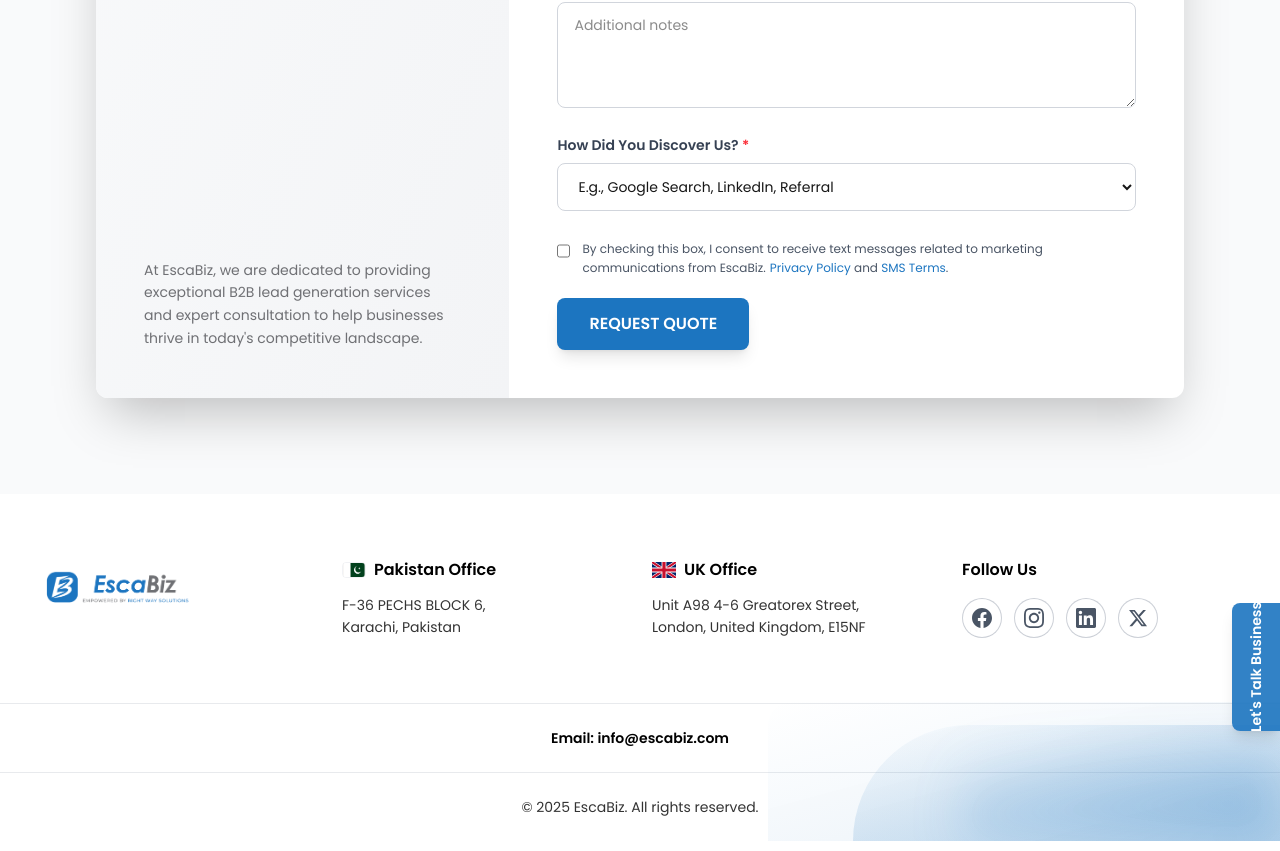
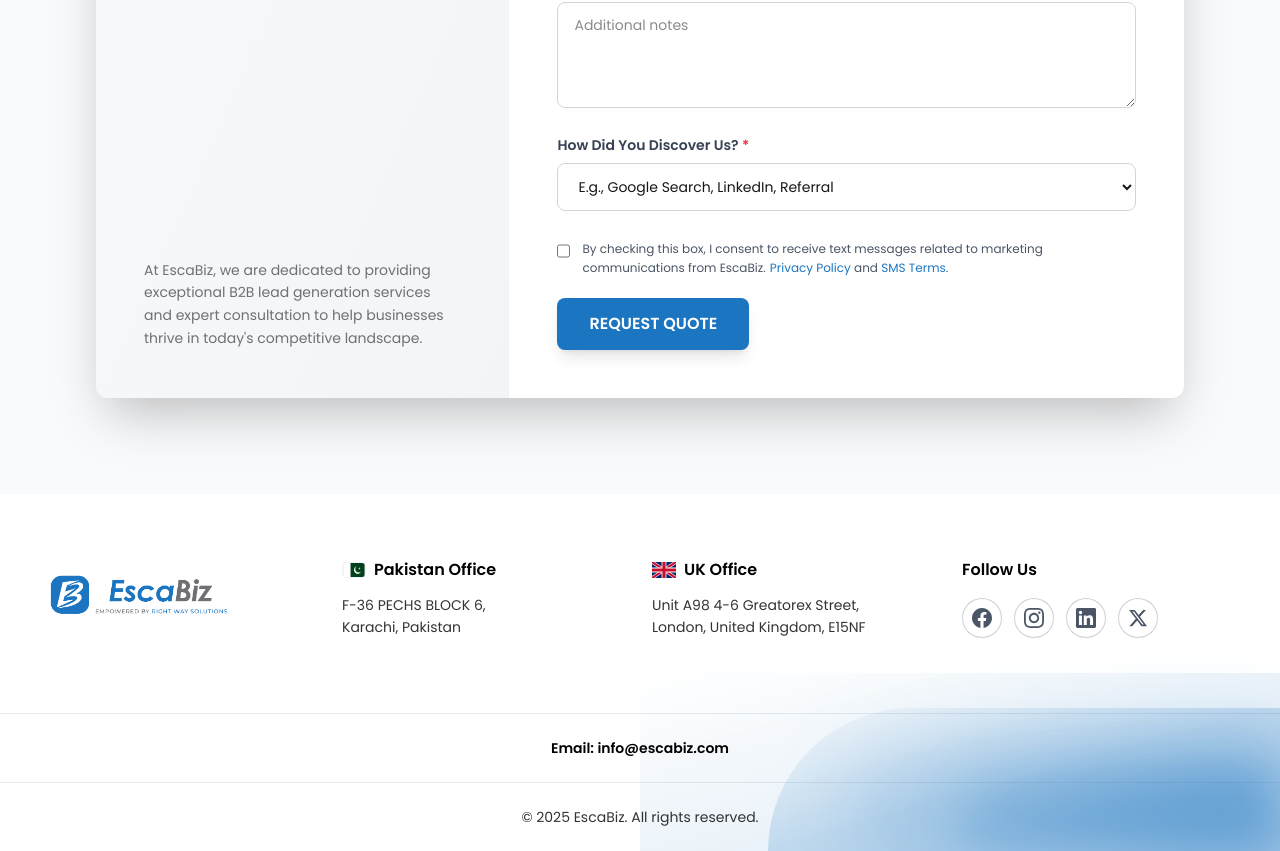
Before and after one commit to Sharmeen-Rauf/escabiz, a Next.js app: page / in a window 1280 px wide. Shown: the part 5865-6716 px from the top of the page. Built offline with nearby package versions, Linux system fonts and the light colour scheme.

Commit message:
Refine Footer Section in Home component: update gradient backgrounds with enhanced shadow effects, adjust dimensions for improved visual impact, and modify logo size for better presentation.

```diff
--- a/src/app/page.tsx
+++ b/src/app/page.tsx
@@ -1537,19 +1537,11 @@ export default function Home() {
 
       {/* Footer Section */}
       <footer className="w-full relative overflow-hidden bg-white/95 backdrop-blur-sm">
-        {/* Blue Gradient - Right Bottom Corner with Shadow Effect */}
-        <div className="absolute bottom-0 right-0 w-1/3 h-1/3 bg-gradient-to-tl from-[#1c75c0]/25 via-[#1c75c0]/15 to-transparent pointer-events-none rounded-tl-full"></div>
-        <div className="absolute bottom-0 right-0 w-1/4 h-1/4 bg-gradient-to-tl from-[#1c75c0]/30 via-[#1c75c0]/20 to-transparent pointer-events-none blur-xl"></div>
-        <div className="absolute bottom-0 right-0 w-2/5 h-2/5 bg-gradient-to-tl from-[#1c75c0]/10 via-[#1c75c0]/5 to-transparent pointer-events-none rounded-tl-3xl"></div>
-
-        {/* "Let's Talk Business" Tab - Right Side */}
-        <div className="absolute right-0 top-1/2 -translate-y-1/2 z-10 hidden lg:block">
-          <Link href="/lets-talk" className="flex items-center justify-center h-32 w-12 bg-[#1c75c0]/90 hover:bg-[#1c75c0] rounded-l-lg shadow-lg transition-all duration-300 group">
-            <span className="text-white text-sm font-semibold whitespace-nowrap transform -rotate-90 group-hover:scale-110 transition-transform duration-300">
-              Let&apos;s Talk Business
-            </span>
-          </Link>
-        </div>
+        {/* Blue Gradient - Right Bottom Corner with Enhanced Shadow Effect */}
+        <div className="absolute bottom-0 right-0 w-2/5 h-2/5 bg-gradient-to-tl from-[#1c75c0]/30 via-[#1c75c0]/20 to-transparent pointer-events-none rounded-tl-full"></div>
+        <div className="absolute bottom-0 right-0 w-1/3 h-1/3 bg-gradient-to-tl from-[#1c75c0]/35 via-[#1c75c0]/25 to-transparent pointer-events-none blur-2xl"></div>
+        <div className="absolute bottom-0 right-0 w-1/2 h-1/2 bg-gradient-to-tl from-[#1c75c0]/15 via-[#1c75c0]/8 to-transparent pointer-events-none rounded-tl-3xl"></div>
+        <div className="absolute bottom-0 right-0 w-1/4 h-1/4 bg-gradient-to-tl from-[#1c75c0]/40 via-[#1c75c0]/30 to-transparent pointer-events-none blur-xl"></div>
 
         {/* Top Section */}
         <div className="relative z-10 w-full max-w-7xl mx-auto px-4 sm:px-6 lg:px-8 py-12 md:py-16">
@@ -1561,9 +1553,9 @@ export default function Home() {
                   <Image
                     src="/Logo_Revised(Grey).png"
                     alt="EscaBiz Logo"
-                    width={220}
-                    height={80}
-                    className="h-auto max-h-16 w-auto object-contain"
+                    width={260}
+                    height={95}
+                    className="h-auto max-h-20 w-auto object-contain"
                     priority
                   />
                 </Link>
```
